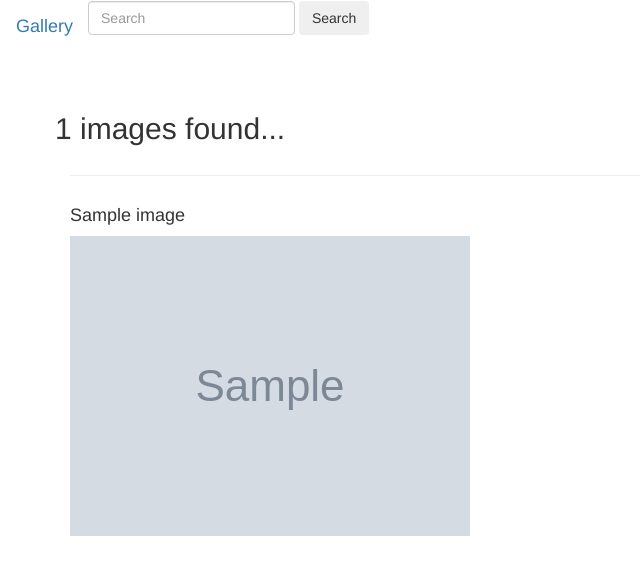
After one commit to mwaiyusuf/Gallery, a Django app: template images/templates/search.html in a window 1280 px wide. The commit adds this page. Shown: the top 575 px of the page, without its empty margins (0-640 px from the left). Run offline with Django 3.2, Linux system fonts and the light colour scheme; the template is opened without the code that fills it: most values are stand-ins (such as "Sample title", 1, 10 or a date in 2020); grey boxes marked "Sample" are stand-in pictures; some libraries are stand-ins or nearby versions.

Commit message:
display of the search for the image

```diff
--- /dev/null
+++ b/images/templates/search.html
@@ -0,0 +1,33 @@
+{%extends 'base.html'%}
+{% block content %}
+<br>
+<div class="container">
+
+  <div class="row">
+
+    {% if images%}
+    <h2 class="capitalize">{{ images|length }} {{message}} images found...</h2>
+    {% else %}
+    <h2> No images found {{message}}</h2>
+    {% endif %}
+
+  </div>
+  <hr>
+  <div class="row">
+    <div class="container">
+      <div class="card-columns">
+        {% if images %}
+        {% for image in images %}
+        <div class="card border-secondary">
+          <div class="card-header"><h4>{{image.name}}</h4></div>
+          <img class="card-img-top" class="img-responsive" src="{{image.gallery_image.url}}" size="100px200">
+        </div>
+
+        {%endfor%}
+      </div>
+
+    </div>
+    {% endif %}
+  </div>
+</div>
+{% endblock %}
```
Also changed, not shown: images/templates/base-images.html (+2 -18 lines), images/templates/image.html (+26 -0 lines).
